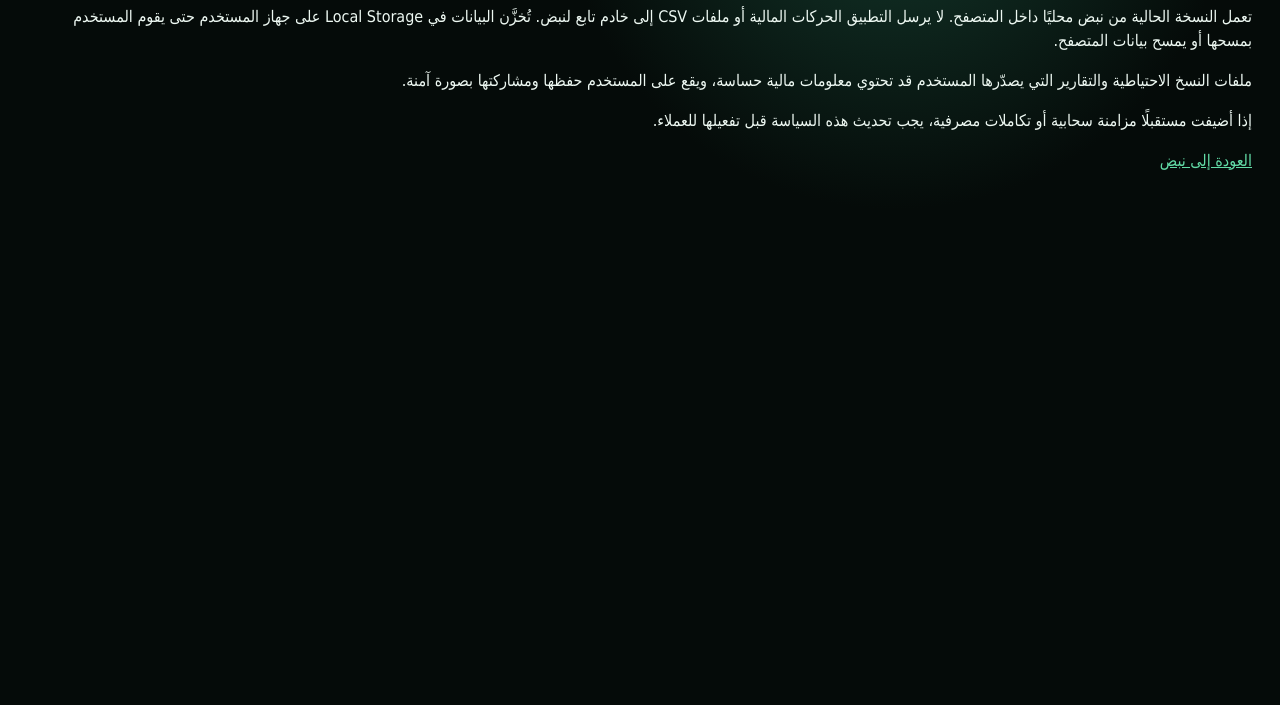
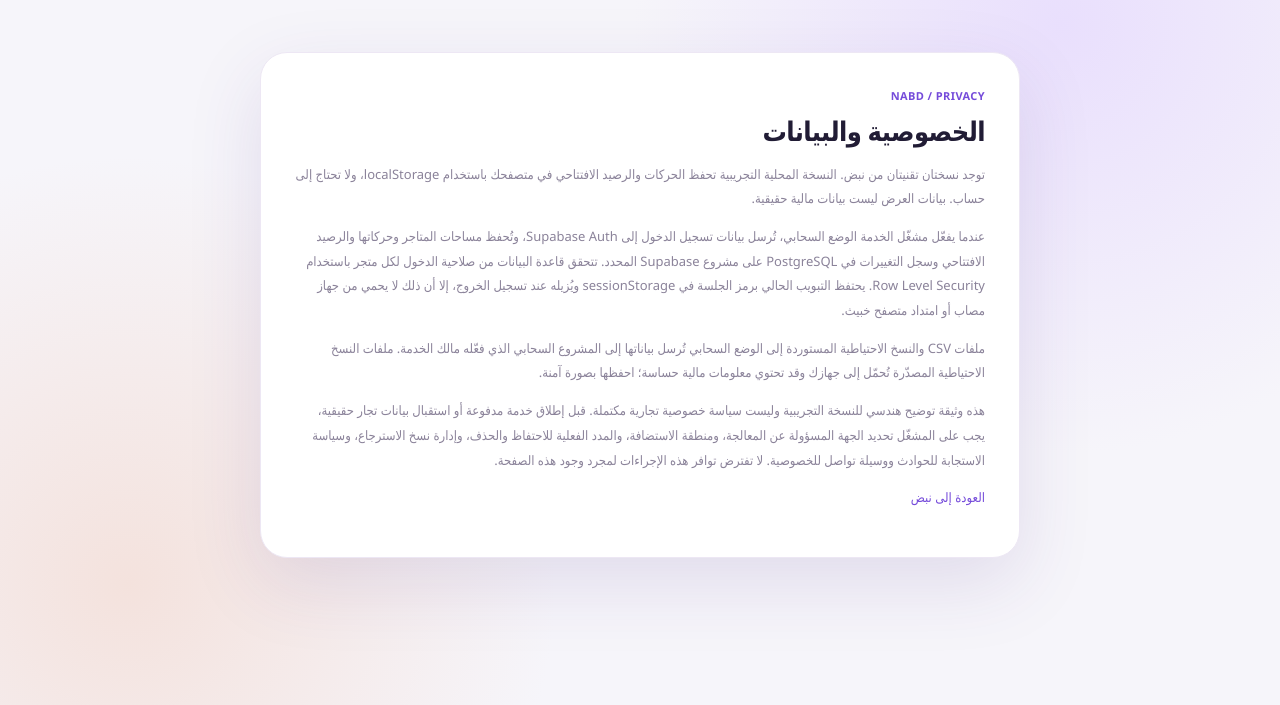
Before and after one commit to ahpa5246-lgtm/nabd, a website: page privacy.html in a window 1280 px wide. Shown: the part 95-800 px from the top of the page. Drawn offline with Linux system fonts and the light colour scheme.

Commit message:
legal: disclose optional cloud processing and honest preproduction privacy gaps

```diff
--- a/privacy.html
+++ b/privacy.html
@@ -1 +1,10 @@
-<!doctype html><html lang="ar" dir="rtl"><head><meta charset="utf-8"><meta name="viewport" content="width=device-width"><link rel="stylesheet" href="styles.css"><title>سياسة الخصوصية | نبض</title></head><body><main class="content"><section class="panel"><span class="section-kicker">NABD</span><h1>سياسة الخصوصية</h1><p class="legal-copy">تعمل النسخة الحالية من نبض محليًا داخل المتصفح. لا يرسل التطبيق الحركات المالية أو ملفات CSV إلى خادم تابع لنبض. تُخزَّن البيانات في Local Storage على جهاز المستخدم حتى يقوم المستخدم بمسحها أو يمسح بيانات المتصفح.</p><p class="legal-copy">ملفات النسخ الاحتياطية والتقارير التي يصدّرها المستخدم قد تحتوي معلومات مالية حساسة، ويقع على المستخدم حفظها ومشاركتها بصورة آمنة.</p><p class="legal-copy">إذا أضيفت مستقبلًا مزامنة سحابية أو تكاملات مصرفية، يجب تحديث هذه السياسة قبل تفعيلها للعملاء.</p><p><a href="./">العودة إلى نبض</a></p></section></main></body></html>
+<!doctype html>
+<html lang="ar" dir="rtl"><head><meta charset="utf-8"><meta name="viewport" content="width=device-width,initial-scale=1">
+<link rel="stylesheet" href="./product-ui.css"><title>الخصوصية | نَبض</title></head>
+<body><main class="cloud-gate"><article class="cloud-card" style="width:min(760px,100%)">
+<div class="eyebrow">NABD / PRIVACY</div><h1>الخصوصية والبيانات</h1>
+<p>توجد نسختان تقنيتان من نبض. النسخة المحلية التجريبية تحفظ الحركات والرصيد الافتتاحي في متصفحك باستخدام localStorage، ولا تحتاج إلى حساب. بيانات العرض ليست بيانات مالية حقيقية.</p>
+<p>عندما يفعّل مشغّل الخدمة الوضع السحابي، تُرسل بيانات تسجيل الدخول إلى Supabase Auth، وتُحفظ مساحات المتاجر وحركاتها والرصيد الافتتاحي وسجل التغييرات في PostgreSQL على مشروع Supabase المحدد. تتحقق قاعدة البيانات من صلاحية الدخول لكل متجر باستخدام Row Level Security. يحتفظ التبويب الحالي برمز الجلسة في sessionStorage ويُزيله عند تسجيل الخروج، إلا أن ذلك لا يحمي من جهاز مصاب أو امتداد متصفح خبيث.</p>
+<p>ملفات CSV والنسخ الاحتياطية المستوردة إلى الوضع السحابي تُرسل بياناتها إلى المشروع السحابي الذي فعّله مالك الخدمة. ملفات النسخ الاحتياطية المصدّرة تُحمّل إلى جهازك وقد تحتوي معلومات مالية حساسة؛ احفظها بصورة آمنة.</p>
+<p>هذه وثيقة توضيح هندسي للنسخة التجريبية وليست سياسة خصوصية تجارية مكتملة. قبل إطلاق خدمة مدفوعة أو استقبال بيانات تجار حقيقية، يجب على المشغّل تحديد الجهة المسؤولة عن المعالجة، ومنطقة الاستضافة، والمدد الفعلية للاحتفاظ والحذف، وإدارة نسخ الاسترجاع، وسياسة الاستجابة للحوادث ووسيلة تواصل للخصوصية. لا تفترض توافر هذه الإجراءات لمجرد وجود هذه الصفحة.</p>
+<p><a href="./">العودة إلى نبض</a></p></article></main></body></html>
```
